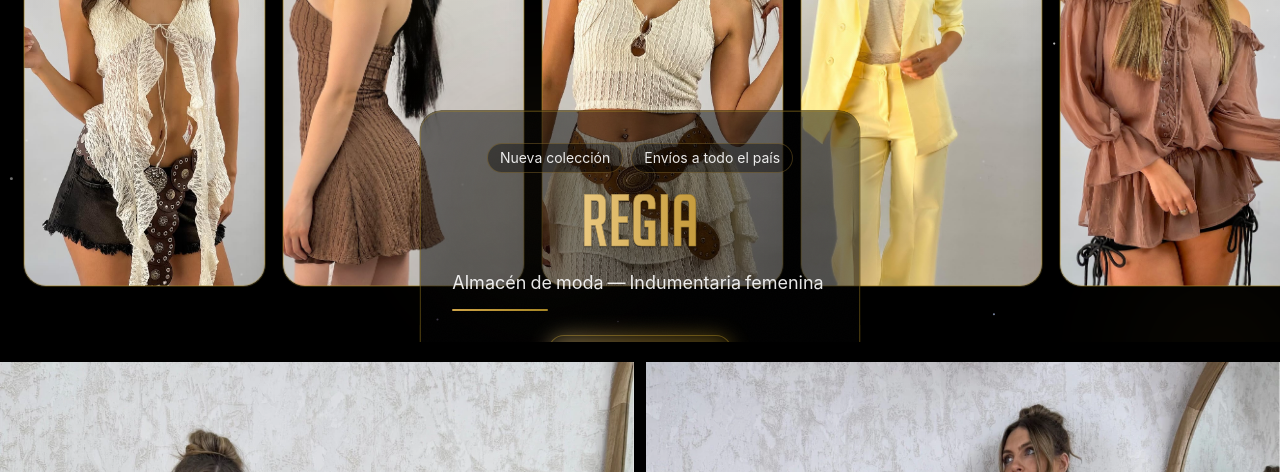
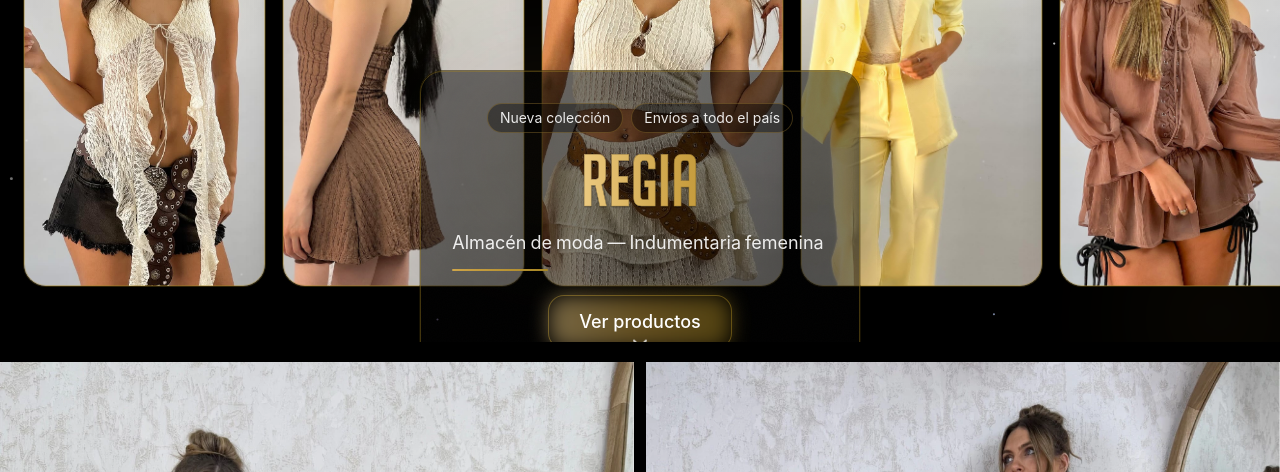
Before and after one commit to SoftFusion-Technologies/front-regia-soft, a React (Vite) app: page / in a window 1280 px wide. Shown: the part 234-706 px from the top of the page. Built offline with nearby package versions, Linux system fonts and the light colour scheme; no server answers.

Commit message:
Se mejora post

```diff
--- a/src/Components/PostHero.jsx
+++ b/src/Components/PostHero.jsx
@@ -136,7 +136,7 @@
     <section
       ref={rootRef}
       className={[
-        'absolute inset-x-0 z-10 mt-10',
+        'absolute inset-x-0 z-10 ',
         'top-[clamp(22svh,30svh,38svh)] sm:top-[clamp(26svh,34svh,42svh)] md:top-[clamp(28svh,36svh,46svh)] lg:top-[clamp(30svh,38svh,50svh)]',
         'flex justify-center px-4 sm:px-6',
         className
```
